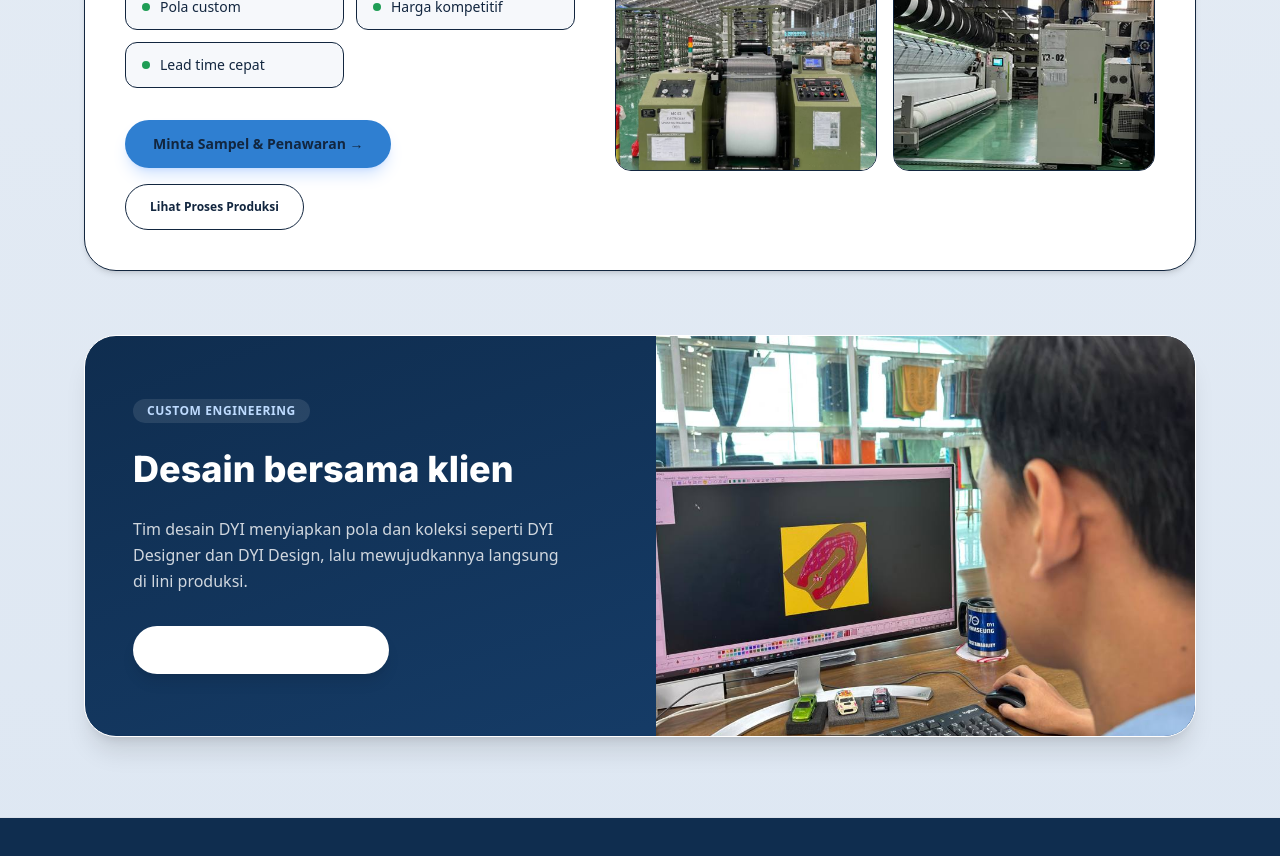
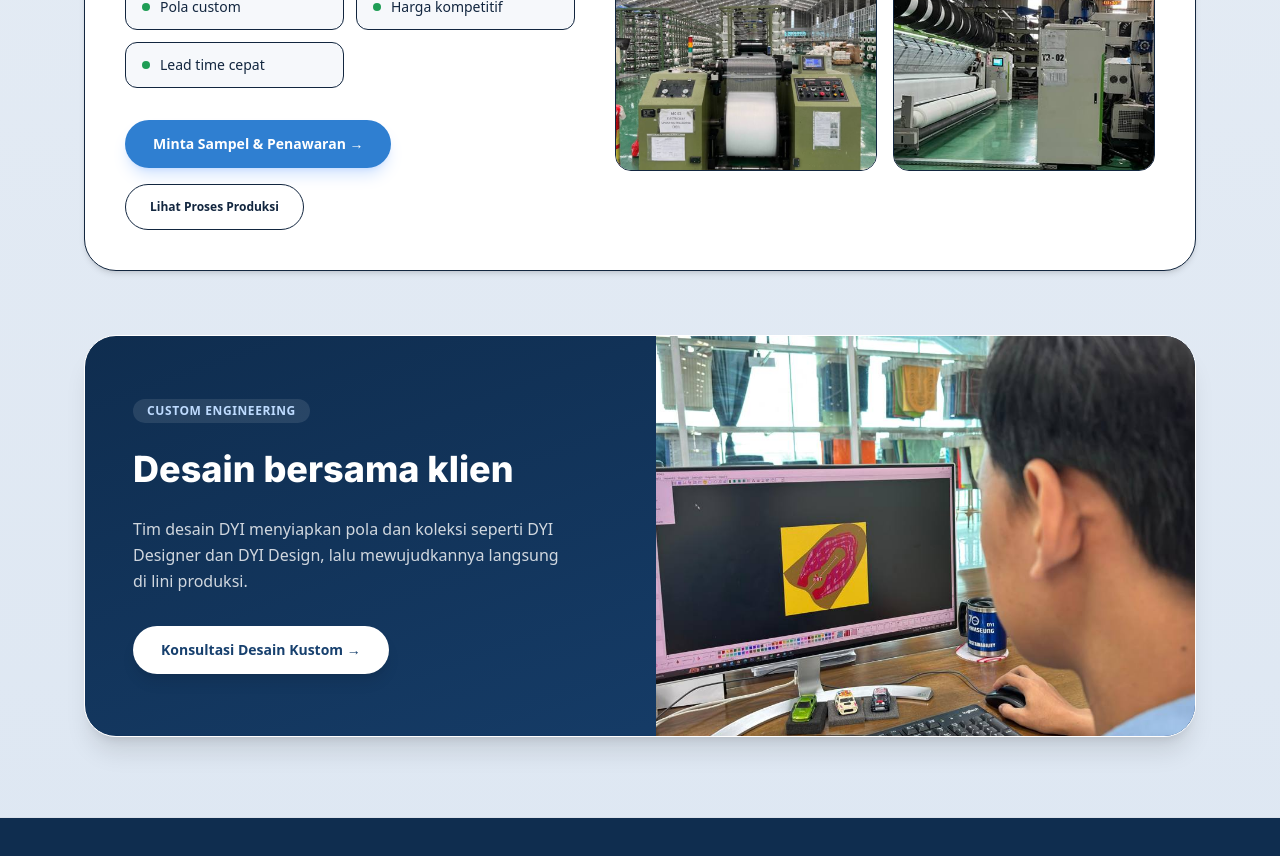
Before and after one commit to daeyoungindo/website-dyi, a Next.js app: page /produk in a window 1280 px wide. Shown: the part 2120-2976 px from the top of the page. Built offline with nearby package versions, Linux system fonts and the light colour scheme.

Commit message:
fix(produk): enforce inline style color white for Minta Sampel button to override global anchor inheritance

```diff
--- a/src/components/pages/ProdukContent.tsx
+++ b/src/components/pages/ProdukContent.tsx
@@ -97,7 +97,8 @@ export function ProdukContent() {
                     <div className="pt-2 flex flex-wrap items-center gap-4">
                       <Link
                         href={`/kontak?product=${product.id}`}
-                        className="inline-flex items-center gap-2.5 rounded-full bg-[#2f7fd1] px-7 py-3.5 text-sm font-bold text-white shadow-lg shadow-blue-500/20 transition hover:bg-[#256bb8] hover:shadow-xl"
+                        style={{ color: '#ffffff', backgroundColor: '#2f7fd1' }}
+                        className="inline-flex items-center gap-2.5 rounded-full px-7 py-3.5 text-sm font-bold shadow-lg shadow-blue-500/20 transition hover:opacity-90"
                       >
                         Minta Sampel & Penawaran →
                       </Link>
@@ -154,7 +155,8 @@ export function ProdukContent() {
               <div className="pt-2">
                 <Link
                   href="/kontak"
-                  className="inline-flex items-center gap-2 rounded-full bg-white text-[#17406e] px-7 py-3.5 text-sm font-bold shadow-lg transition hover:bg-blue-50"
+                  style={{ color: '#17406e', backgroundColor: '#ffffff' }}
+                  className="inline-flex items-center gap-2 rounded-full px-7 py-3.5 text-sm font-bold shadow-lg transition hover:bg-blue-50"
                 >
                   Konsultasi Desain Kustom →
                 </Link>
```
